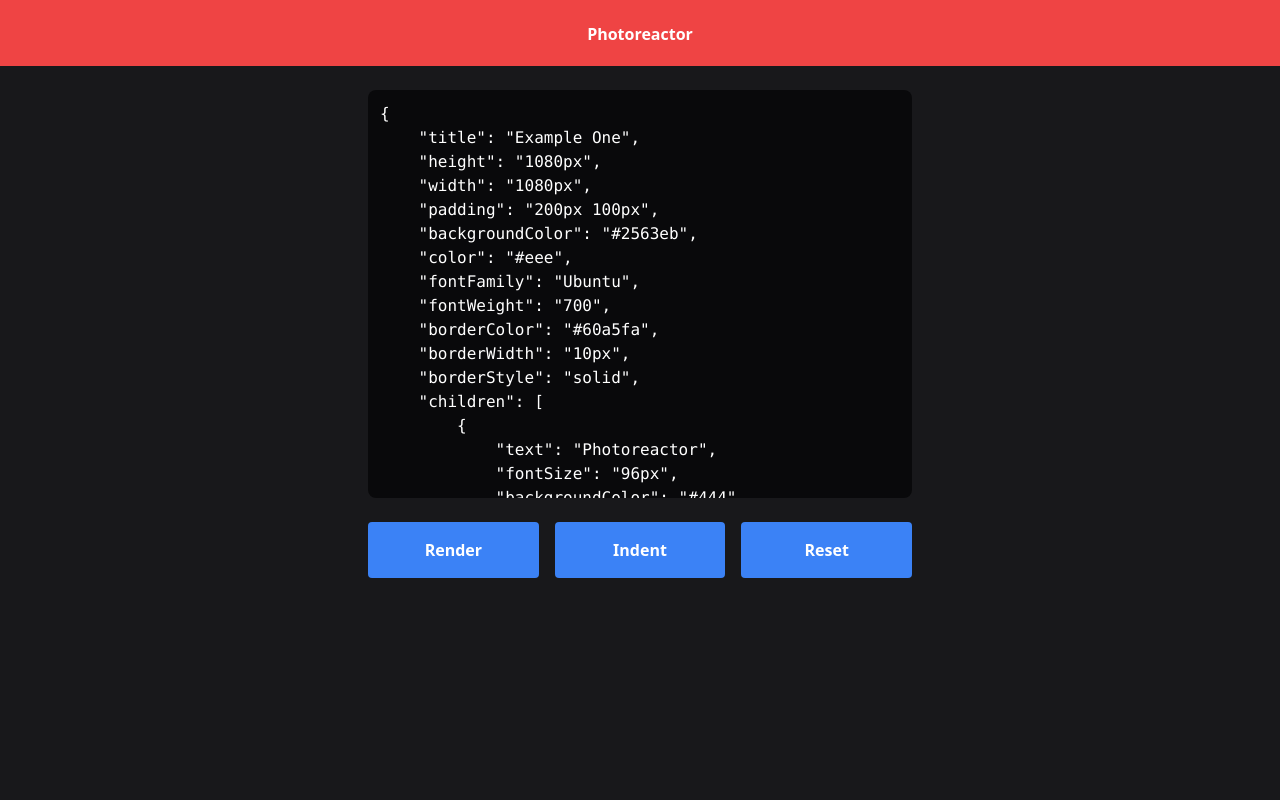
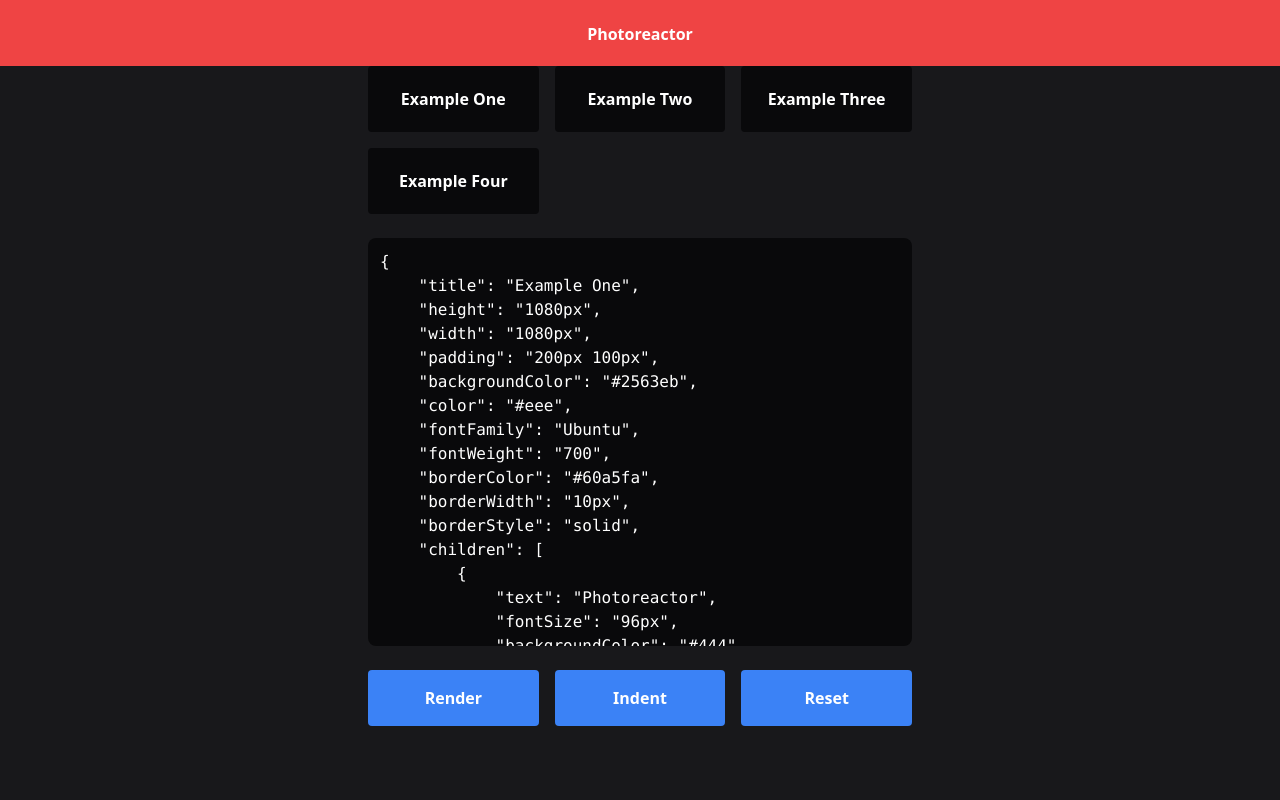
Before and after one commit to iaseth/photoreactor, a React (Vite) app in the folder react-app/: page / in a window 1280 px wide. Shown: the top 800 px of the page. Built offline with nearby package versions, Linux system fonts and the light colour scheme; what redicons would draw is missing.

Commit message:
Added ExampleButton for each example

```diff
--- a/react-app/src/App/App.tsx
+++ b/react-app/src/App/App.tsx
@@ -2,7 +2,7 @@ import './App.css';
 
 import { red } from 'redicons';
 import rediconsJson from './redicons.json';
-import { Footer, Header } from './components';
+import { ExampleButton, Footer, Header } from './components';
 import React from 'react';
 import { PictureDS, examplePictures } from './data/picture';
 import Renderer from './components/Renderer/Renderer';
@@ -51,7 +51,12 @@ export default function App () {
 		<div className="bg-zinc-900 text-white">
 			<Header />
 
-			<main className="min-h-screen max-w-xl mx-auto px-4 pt-6 py-12 space-y-6">
+			<main className="min-h-screen max-w-xl mx-auto px-4 pt-0 py-12 space-y-6">
+				<section className="grid grid-cols-3 gap-4">
+					{examplePictures.map((example, k) => <ExampleButton text={example.title}
+						onClick={() => setText(indentedJson(example))} />)}
+				</section>
+
 				<section className="rounded-lg overflow-hidden">
 					<textarea id="inputTextArea" className="textarea" rows={16} spellCheck={false} value={text} onChange={e => setText(e.target.value)}></textarea>
 				</section>
--- /dev/null
+++ b/react-app/src/App/components/ui/ExampleButton/ExampleButton.tsx
@@ -0,0 +1,15 @@
+
+
+
+interface ExampleButtonProps {
+	text: string,
+	onClick: () => void
+}
+
+export default function ExampleButton ({
+	text, onClick
+}: ExampleButtonProps) {
+	return (
+		<button className="px-3 py-5 bg-zinc-950 font-bold rounded border border-transparent hover:text-red-500 hover:border-red-500" onClick={onClick}>{text}</button>
+	);
+}
--- a/react-app/src/App/components/ui/ui.tsx
+++ b/react-app/src/App/components/ui/ui.tsx
@@ -1,8 +1,2 @@
 
-
-
-export function Button () {
-	return (
-		<button>Ok</button>
-	);
-}
+export {default as ExampleButton} from './ExampleButton/ExampleButton';
```
